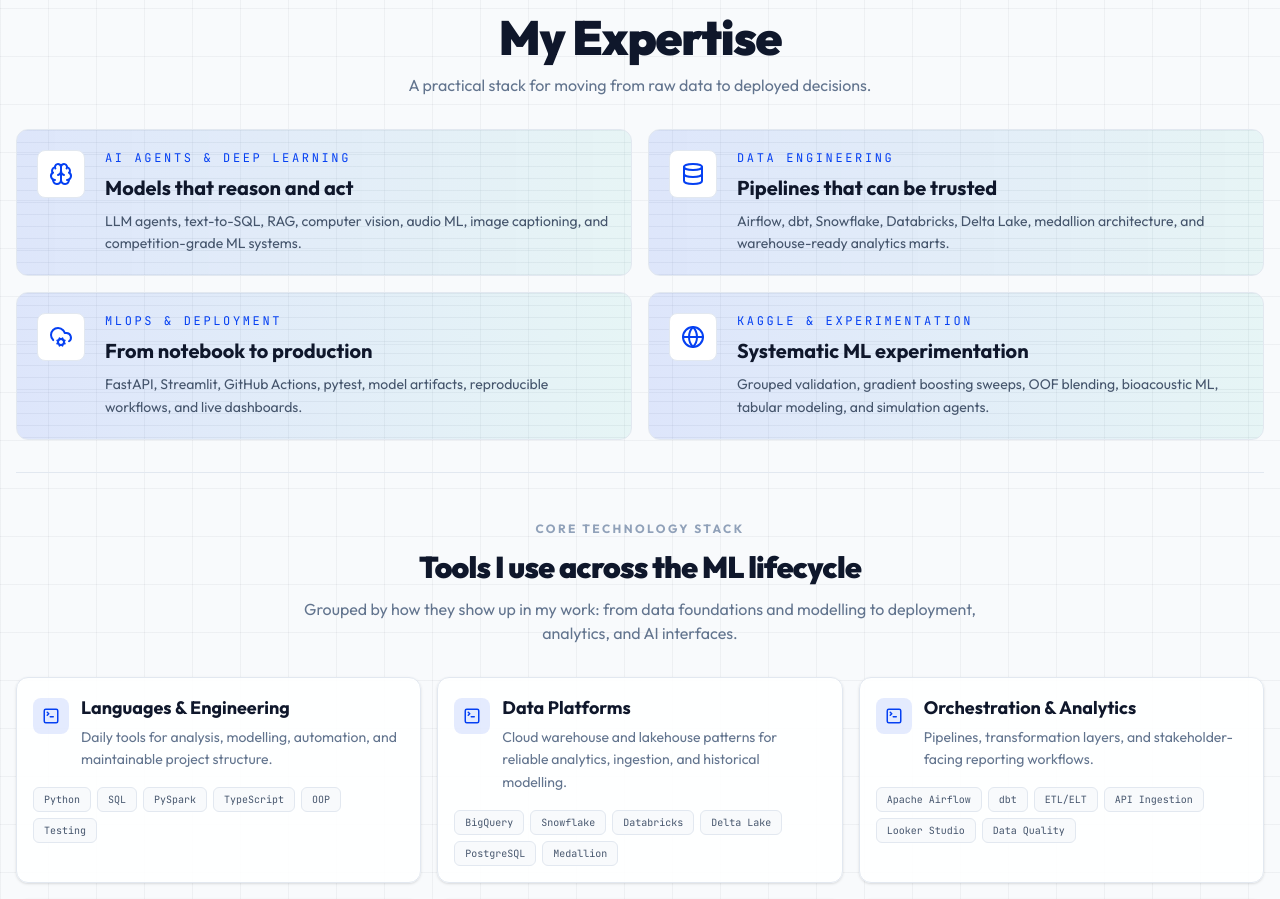
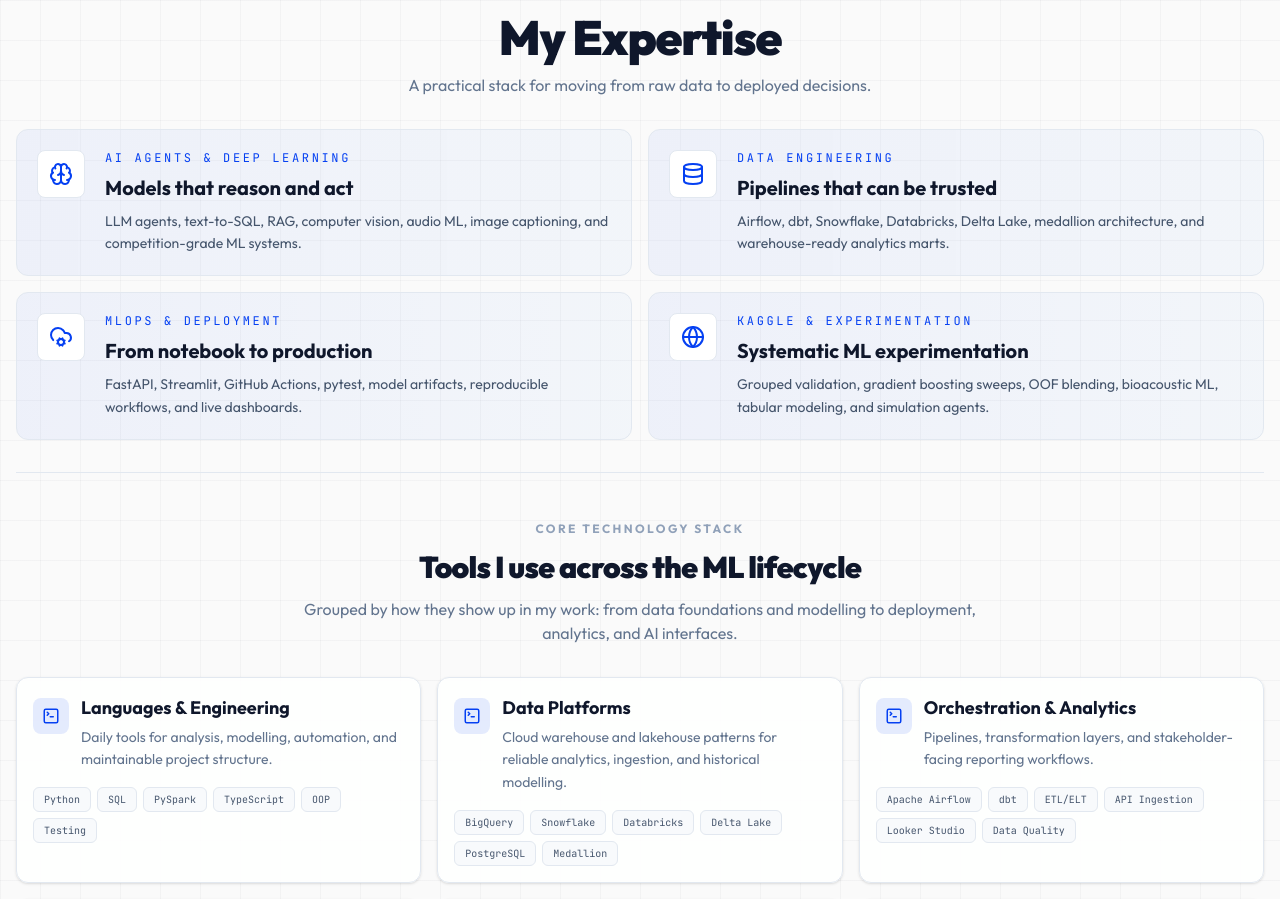
Before and after one commit to tuannm3812/tuannm3812.github.io, a React (Vite) app: page / in a window 1280 px wide. Shown: the part 1720-2619 px from the top of the page. Built offline with nearby package versions, Linux system fonts and the light colour scheme; no server answers; the database is empty.

Commit message:
style: refine core stylesheets and backdrop patterns for minimal bold theme

```diff
--- a/src/index.css
+++ b/src/index.css
@@ -8,7 +8,7 @@
 
   --color-brand: #0540F2;
   --color-brand-light: #056CF2;
-  --color-brand-dark: #402516;
+  --color-brand-dark: #1e1b4b;
   --color-brand-bg: #F2F2F2;
 }
 
@@ -20,31 +20,34 @@
   body {
     min-width: 320px;
   }
+
+  /* Clean outline styles for accessibility and minimal bold styling */
+  input:focus, textarea:focus, select:focus {
+    outline: none;
+    border-color: var(--color-brand) !important;
+    box-shadow: 0 0 0 2px rgba(5, 64, 242, 0.15);
+  }
 }
 
 @layer utilities {
   .site-backdrop {
     background:
-      linear-gradient(rgba(15, 23, 42, 0.045) 1px, transparent 1px),
-      linear-gradient(90deg, rgba(15, 23, 42, 0.045) 1px, transparent 1px),
-      linear-gradient(135deg, rgba(5, 64, 242, 0.06), transparent 34%),
-      #f8fafc;
-    background-size: 48px 48px, 48px 48px, 100% 100%, auto;
+      linear-gradient(rgba(15, 23, 42, 0.03) 1px, transparent 1px),
+      linear-gradient(90deg, rgba(15, 23, 42, 0.03) 1px, transparent 1px),
+      #fafafa;
+    background-size: 40px 40px, 40px 40px;
   }
 
   .dark .site-backdrop {
     background:
-      linear-gradient(rgba(148, 163, 184, 0.075) 1px, transparent 1px),
-      linear-gradient(90deg, rgba(148, 163, 184, 0.075) 1px, transparent 1px),
-      linear-gradient(135deg, rgba(5, 64, 242, 0.12), transparent 36%),
-      #020617;
-    background-size: 48px 48px, 48px 48px, 100% 100%, auto;
+      linear-gradient(rgba(255, 255, 255, 0.02) 1px, transparent 1px),
+      linear-gradient(90deg, rgba(255, 255, 255, 0.02) 1px, transparent 1px),
+      #0b0f19;
+    background-size: 40px 40px, 40px 40px;
   }
 
   .expertise-band {
     background:
-      linear-gradient(90deg, rgba(5, 64, 242, 0.11), rgba(20, 184, 166, 0.08)),
-      linear-gradient(rgba(15, 23, 42, 0.05) 1px, transparent 1px);
-    background-size: auto, 100% 12px;
+      linear-gradient(90deg, rgba(5, 64, 242, 0.05), rgba(5, 108, 242, 0.03));
   }
 }
```
